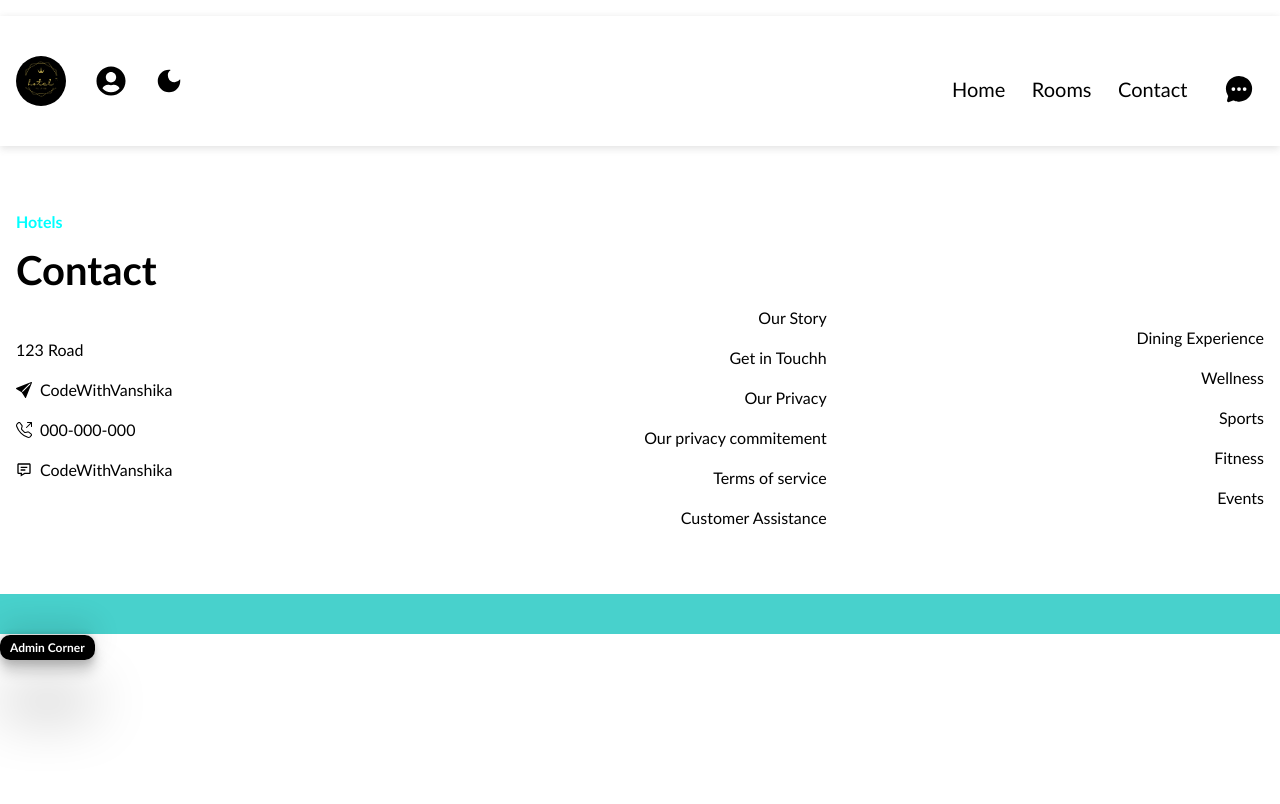
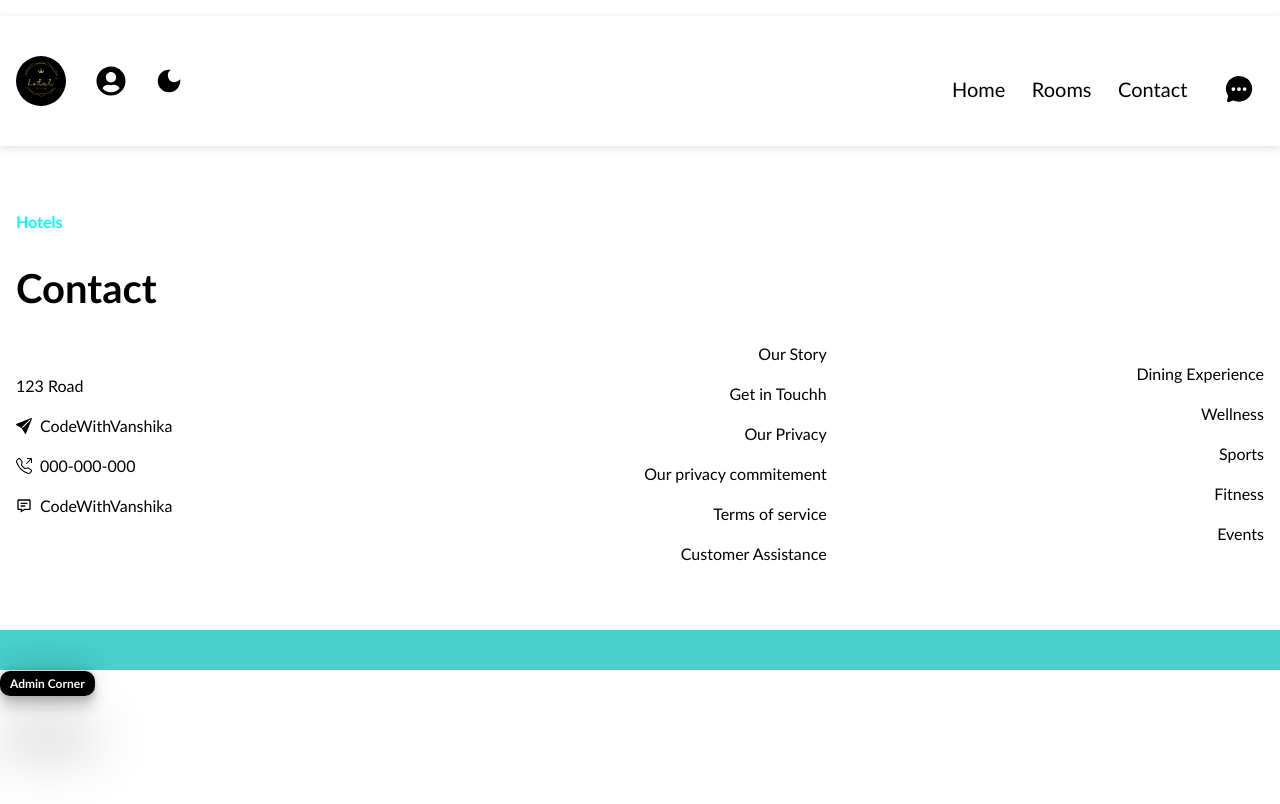
Before and after one commit to VanshikaSabharwal/hotel-management-webApp, a Next.js app: page /Profile in a window 1280 px wide. Shown: the top 804 px of the page. Built offline with nearby package versions, Linux system fonts and the light colour scheme; no server answers.

Commit message:
made changes in layout of web file

```diff
--- a/src/app/(web)/layout.tsx
+++ b/src/app/(web)/layout.tsx
@@ -36,12 +36,10 @@ export default function RootLayout({
       <body className={poppins.className}>
         <NextAuthProvider>
           <ThemeProvider>
-          <Toast />
-          <main className="font-normal">
+            <Toast />
             <Header />
-            {children}
+            <main className="font-normal">{children}</main>
             <Footer />
-          </main>
           </ThemeProvider>
         </NextAuthProvider>
       </body>
```
